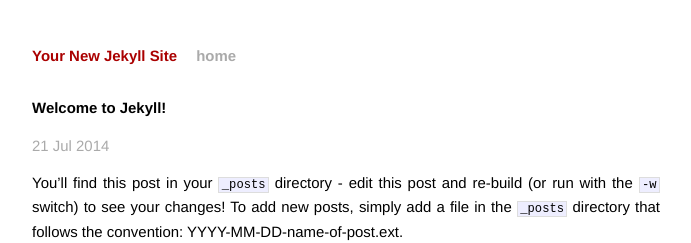
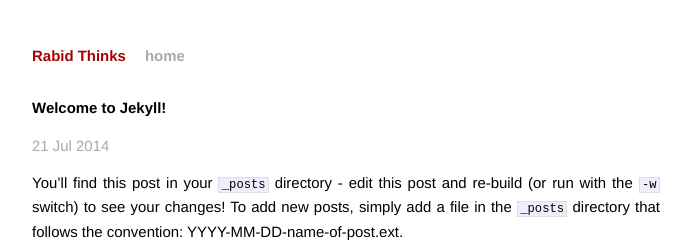
Before and after one commit to soundasleep/rabid.github.io, a Jekyll site: the page built from _posts/2014-07-21-welcome-to-jekyll.markdown, in a window 1280 px wide. Shown: the top 243 px of the page, without its empty margins (294-985 px from the left). Built offline with Jekyll 4.4.1, drawn with Linux system fonts in a browser that asks for light colours; Markdown is read by kramdown in place of the engine named in the settings.

Commit message:
doing some real basic config

```diff
--- a/_config.yml
+++ b/_config.yml
@@ -1,3 +1,3 @@
-name: Your New Jekyll Site
+name: Rabid Thinks
 markdown: redcarpet
 pygments: true
--- a/index.html
+++ b/index.html
@@ -1,6 +1,6 @@
 ---
 layout: default
-title: Your New Jekyll Site
+title: Rabid Think
 ---
 
 <div id="home">
```
